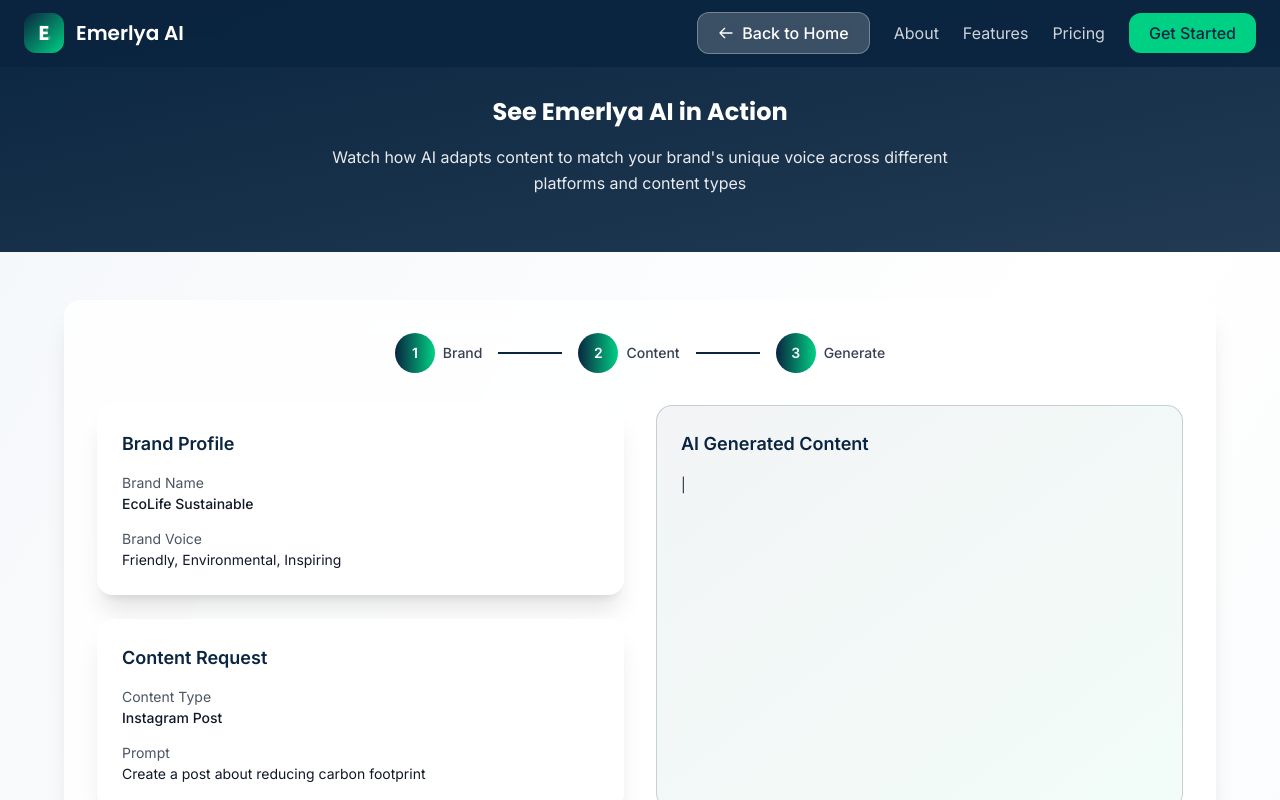
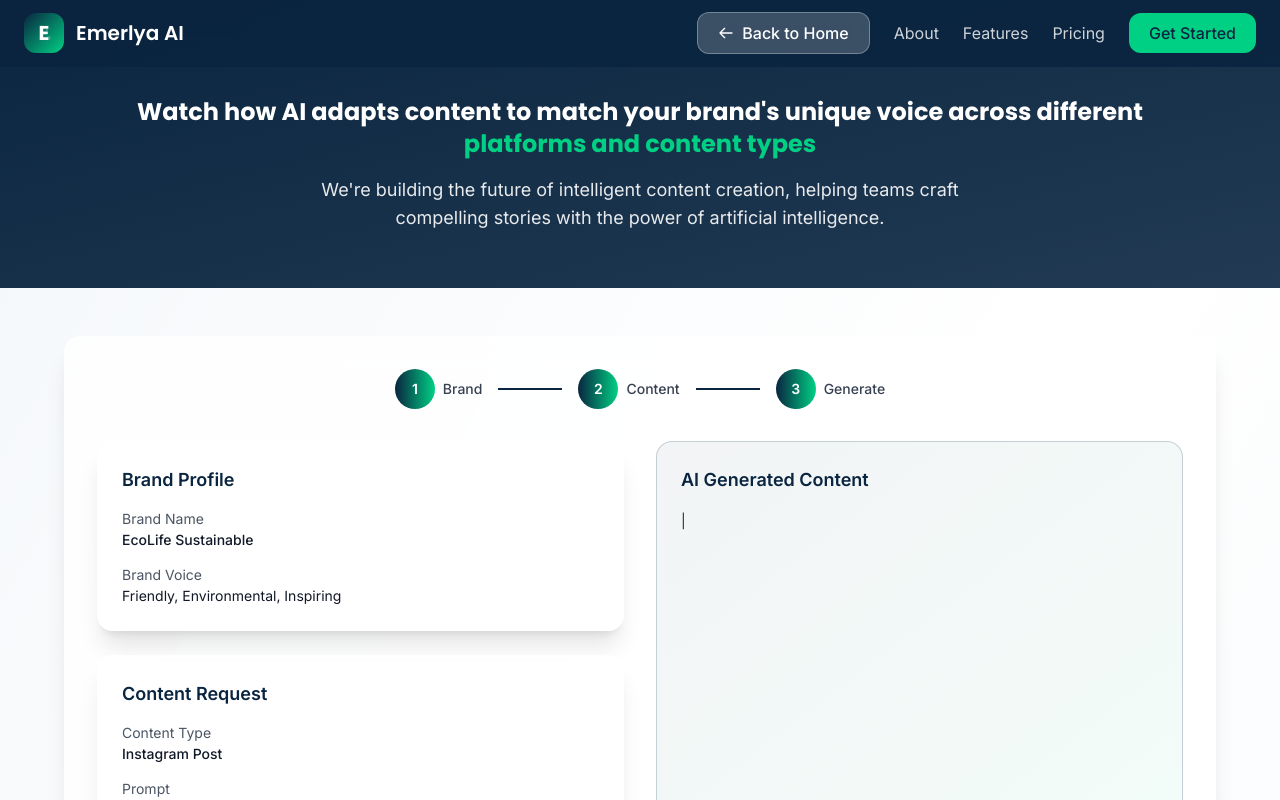
Before and after one commit to RomandemAi/emerlya-mvp, a Next.js app: page /demo in a window 1280 px wide. Shown: the top 800 px of the page. Built offline with nearby package versions, Linux system fonts and the light colour scheme.

Commit message:
Fix demo page hero section: update to match about page with accent color title and professional description

```diff
--- a/src/app/demo/page.tsx
+++ b/src/app/demo/page.tsx
@@ -162,10 +162,14 @@ export default function DemoPage() {
       <section className="pt-24 pb-8 px-6 bg-gradient-to-br from-primary via-primary/95 to-primary/90">
         <div className="max-w-5xl mx-auto text-center">
           <h1 className="text-xl md:text-2xl font-bold font-heading text-white mb-4">
-            See Emerlya AI in Action
+            Watch how AI adapts content to match your brand's unique voice across different
+            <span className="block text-accent">
+              platforms and content types
+            </span>
           </h1>
-          <p className="text-base text-white/90 max-w-2xl mx-auto mb-6 leading-relaxed">
-            Watch how AI adapts content to match your brand's unique voice across different platforms and content types
+          <p className="text-base md:text-lg text-white/90 max-w-2xl mx-auto mb-6 leading-relaxed">
+            We're building the future of intelligent content creation, helping teams craft
+            compelling stories with the power of artificial intelligence.
           </p>
         </div>
       </section>
```
